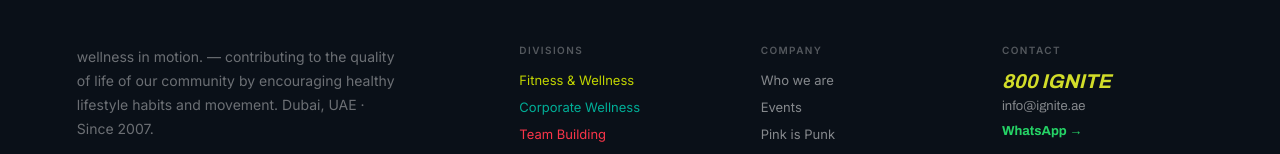
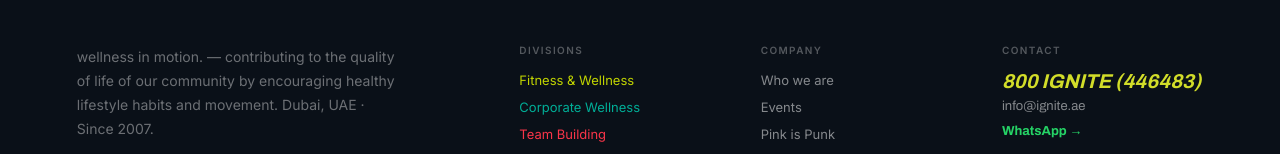
Before and after one commit to ivhub010/ignite.ae, a Next.js app: page / in a window 1280 px wide. Shown: the part 2928-3082 px from the top of the page. Built offline with nearby package versions, Linux system fonts and the light colour scheme.

Commit message:
Website update 4

```diff
--- a/components/SiteFooter.tsx
+++ b/components/SiteFooter.tsx
@@ -33,9 +33,9 @@ export default function SiteFooter() {
           </div>
           <div>
             <p className="footer-heading">Contact</p>
-            <a href="tel:800446483" className="footer-contact-link">800 IGNITE</a>
+            <a href="tel:+971800446483" className="footer-contact-link">800 IGNITE (446483)</a>
             <a href="mailto:info@ignite.ae" style={{ color: 'rgba(255,255,255,.5)', fontSize: 13, display: 'block', marginTop: 8 }}>info@ignite.ae</a>
-            <a href="https://wa.me/971" style={{ color: '#25D366', fontSize: 13, fontWeight: 600, display: 'block', marginTop: 10 }}>WhatsApp →</a>
+            <a href="https://wa.me/971800446483" style={{ color: '#25D366', fontSize: 13, fontWeight: 600, display: 'block', marginTop: 10 }}>WhatsApp →</a>
           </div>
         </div>
         <div className="footer-bottom">
@@ -44,7 +44,7 @@ export default function SiteFooter() {
         </div>
       </footer>
 
-      <a href="https://wa.me/971" className="whatsapp-fab" aria-label="Chat on WhatsApp">
+      <a href="https://wa.me/971800446483" className="whatsapp-fab" aria-label="Chat on WhatsApp">
         <svg viewBox="0 0 24 24" width="26" height="26" fill="#fff" aria-hidden="true">
           <path d="M12 0C5.373 0 0 5.373 0 12c0 2.122.554 4.112 1.523 5.843L.057 23.882l6.19-1.622A11.95 11.95 0 0012 24c6.627 0 12-5.373 12-12S18.627 0 12 0zm0 21.818a9.806 9.806 0 01-5.007-1.37l-.358-.213-3.72.975.994-3.63-.233-.374A9.795 9.795 0 012.182 12C2.182 6.57 6.57 2.182 12 2.182c5.43 0 9.818 4.388 9.818 9.818 0 5.43-4.388 9.818-9.818 9.818z"/>
           <path d="M17.472 14.382c-.297-.149-1.758-.867-2.03-.967-.273-.099-.471-.148-.67.15-.197.297-.767.966-.94 1.164-.173.199-.347.223-.644.075-.297-.15-1.255-.463-2.39-1.475-.883-.788-1.48-1.761-1.653-2.059-.173-.297-.018-.458.13-.606.134-.133.298-.347.446-.52.149-.174.198-.298.298-.497.099-.198.05-.371-.025-.52-.075-.149-.669-1.612-.916-2.207-.242-.579-.487-.5-.669-.51-.173-.008-.371-.01-.57-.01-.198 0-.52.074-.792.372-.272.297-1.04 1.016-1.04 2.479 0 1.462 1.065 2.875 1.213 3.074.149.198 2.096 3.2 5.077 4.487.709.306 1.262.489 1.694.625.712.227 1.36.195 1.871.118.571-.085 1.758-.719 2.006-1.413.248-.694.248-1.289.173-1.413z"/>
```
